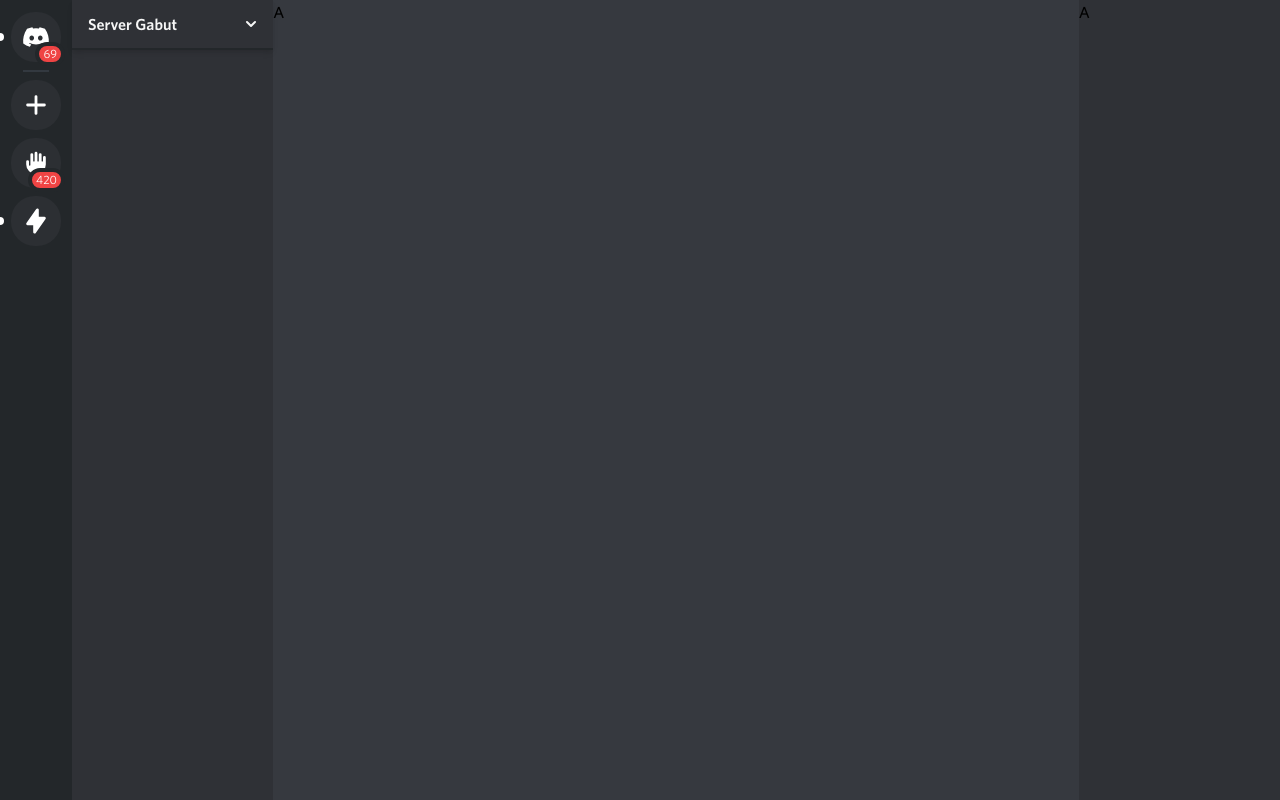
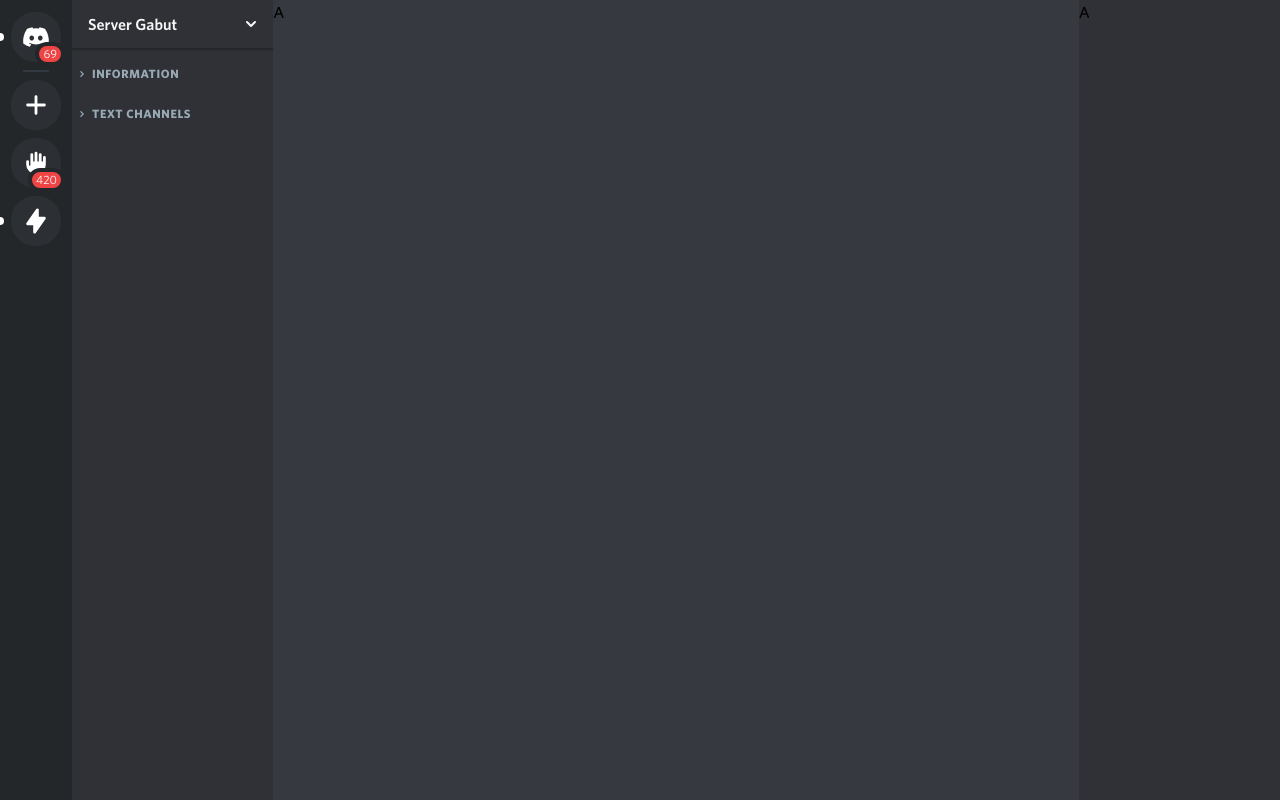
Before and after one commit to dotslashf/tailwind-discord, a React (Create React App) app: page / in a window 1280 px wide. Built offline with nearby package versions, Linux system fonts and the light colour scheme.

Commit message:
Add content sidebar

```diff
--- a/src/components/content.js/ContentSidebar.js
+++ b/src/components/content.js/ContentSidebar.js
@@ -1,11 +1,36 @@
-// import { HiChevronDown } from 'react-icons/hi';
 import Dropdown from './Dropdown';
+import DisclosureContent from './Disclosure';
 
 function ContentSidebar() {
+  const disclosureContent = [
+    {
+      name: 'Information',
+      items: [
+        { name: 'Introduction', isActive: false, notifCount: 1 },
+        { name: 'Rules', isActive: false, notifCount: 0 },
+      ],
+    },
+    {
+      name: 'Text Channels',
+      items: [
+        { name: 'General Chat', isActive: false, notifCount: 0 },
+        { name: 'Meme', isActive: true, notifCount: 420 },
+        { name: 'Front End Stuff', isActive: false, notifCount: 69 },
+        { name: 'Back End Stuff', isActive: false, notifCount: 2 },
+      ],
+    },
+  ];
+
+  const disclosureList = disclosureContent.map(dis => {
+    return (
+      <DisclosureContent key={dis.name} name={dis.name} items={dis.items} />
+    );
+  });
+
   return (
     <div className="relative">
       <Dropdown serverName="Server Gabut" />
-
+      {disclosureList}
     </div>
   );
 }
--- /dev/null
+++ b/src/components/content.js/Disclosure.js
@@ -0,0 +1,35 @@
+import { Disclosure } from '@headlessui/react';
+import { HiChevronRight } from 'react-icons/hi';
+import DisclosureContentItem from './DisclosureContentItem';
+
+function DisclosureContent({ name, items }) {
+  const disclosureItems = items.map(item => {
+    return (
+      <DisclosureContentItem
+        as="div"
+        key={item.name}
+        name={item.name}
+        isActive={item.isActive}
+        notifCount={item.notifCount}
+      />
+    );
+  });
+
+  return (
+    <Disclosure className="text-discord-shade-gray" as="div">
+      {({ open }) => (
+        <>
+          <Disclosure.Button className="mt-2 font-semibold tracking-wider px-1 py-2 uppercase text-xs inline-flex flex-row items-center hover:text-discord-shade-grayLight">
+            <HiChevronRight
+              className={`${open ? 'transform rotate-90' : ''} transition mr-1`}
+            />
+            {name}
+          </Disclosure.Button>
+          <div className="cursor-pointer px-3 space-y-1">{disclosureItems}</div>
+        </>
+      )}
+    </Disclosure>
+  );
+}
+
+export default DisclosureContent;
--- /dev/null
+++ b/src/components/content.js/DisclosureContentItem.js
@@ -0,0 +1,41 @@
+import { Disclosure } from '@headlessui/react';
+import { HiHashtag, HiUserAdd } from 'react-icons/hi';
+import { useState } from 'react';
+
+function DisclosureContentItem({ name, isActive, notifCount }) {
+  let [isA, setisA] = useState(isActive);
+
+  return (
+    <Disclosure.Panel
+      as="div"
+      onMouseEnter={() => setisA(true)}
+      onMouseLeave={() => setisA(false)}
+      className={
+        'inline-flex flex-row items items-center px-2 py-1 rounded-md bg-opacity-10 w-full hover:text-discord-shade-grayLight hover:bg-discord-shade-gray hover:bg-opacity-10 ' +
+        (isActive
+          ? 'bg-discord-shade-gray text-discord-shade-grayLight'
+          : 'text-discord-shade-gray text-opacity-60')
+      }
+    >
+      <div className="flex w-full">
+        <div className="flex flex-row items-center">
+          <HiHashtag
+            size="20"
+            className="mr-1 text-discord-shade-gray text-opacity-30"
+          />
+          {name}
+        </div>
+      </div>
+      <div className="flex flex-row items-center">
+        {(isActive || isA) && <HiUserAdd className="" />}
+        {notifCount > 0 && (
+          <span className="ml-1 bg-red-500 px-[6px] py-[1px] text-white text-xs rounded-full">
+            {notifCount}
+          </span>
+        )}
+      </div>
+    </Disclosure.Panel>
+  );
+}
+
+export default DisclosureContentItem;
--- a/src/components/content.js/Dropdown.js
+++ b/src/components/content.js/Dropdown.js
@@ -21,7 +21,7 @@ export default function Dropdown({ serverName }) {
       >
         {({ open }) => (
           <>
-            <div className="relative w-full px-4 py-3 border-b-2 border-discord-shade-darker shadow-md">
+            <div className="relative w-full px-4 py-3 border-b-2 border-discord-shade-darker shadow-sm">
               <Menu.Button className="inline-flex w-full justify-between font-medium items-center text-discord-shade-grayLight">
                 <div>{serverName}</div>
                 {open ? (
```
